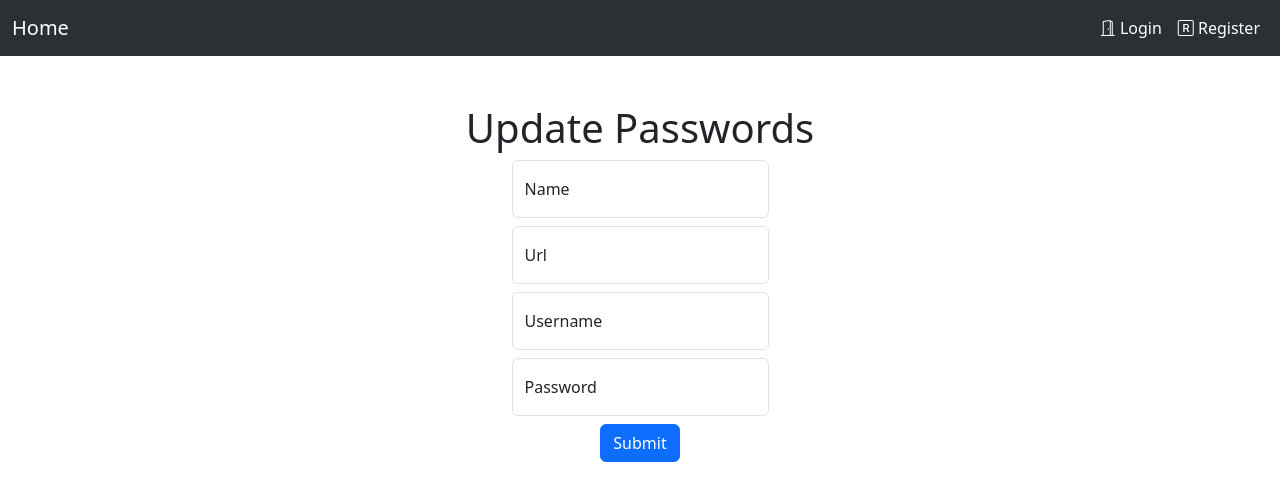
After one commit to agusrosero/password-manager-django, a Django app: template password/templates/entry/password_update.html in a window 1280 px wide. The commit adds this page. Shown: the top 501 px of the page. Run offline with Django 3.2, Linux system fonts and the light colour scheme; the template is opened without the code that fills it, so the values that code supplies are empty.

Commit message:
add update password

```diff
--- a/password/templates/entry/password_list.html
+++ b/password/templates/entry/password_list.html
@@ -31,7 +31,7 @@
                 <td>{{ password_entry.username }}</td>
                 <td>{{ password_entry.hidden_password }}</td>
                 <td>
-                    <a href="#">Edit</a>
+                    <a href="/password_update/{{ password_entry.id }}">Edit</a>
                     <a href="{% url 'password_delete' password_entry.id %}" class="text-danger">Delete</a>
                 </td>
             </tr>
--- /dev/null
+++ b/password/templates/entry/password_update.html
@@ -0,0 +1,39 @@
+{% extends 'base.html' %}
+
+{% block content %}
+
+<div class="container mt-5">
+    <div class="row">
+        <h1 class="text-center">Update Passwords</h1>
+
+        <div class="d-flex justify-content-center align-items-center text-center">
+            <form action="" method="post">
+                {% csrf_token %}
+                <div class="form-floating mb-2">
+                    <input type="text" class="form-control" id="name" name="name" placeholder="name" required>
+                    <label for="name">Name</label>
+                </div>
+
+                <div class="form-floating mb-2">
+                    <input type="url" class="form-control" id="url" name="url" placeholder="url" required>
+                    <label for="url">Url</label>
+                </div>
+
+                <div class="form-floating mb-2">
+                    <input type="text" class="form-control" id="username" name="username" placeholder="username"
+                        required>
+                    <label for="username">Username</label>
+                </div>
+
+                <div class="form-floating">
+                    <input type="password" class="form-control" id="password" name="password" placeholder="password">
+                    <label for="password">Password</label>
+                </div>
+
+                <button type="submit" class="btn btn-primary mt-2">Submit</button>
+            </form>
+        </div>
+    </div>
+</div>
+
+{% endblock %}
--- a/password/urls.py
+++ b/password/urls.py
@@ -7,4 +7,6 @@ urlpatterns = [
     path('add_password/', views.password_add, name='password_add'),
     path('password_delete/<int:id>/',
          views.password_delete, name='password_delete'),
+    path('password_update/<int:id>/',
+         views.password_update, name='password_update'),
 ]
```
Also changed, not shown: password/views.py (+13 -0 lines).
